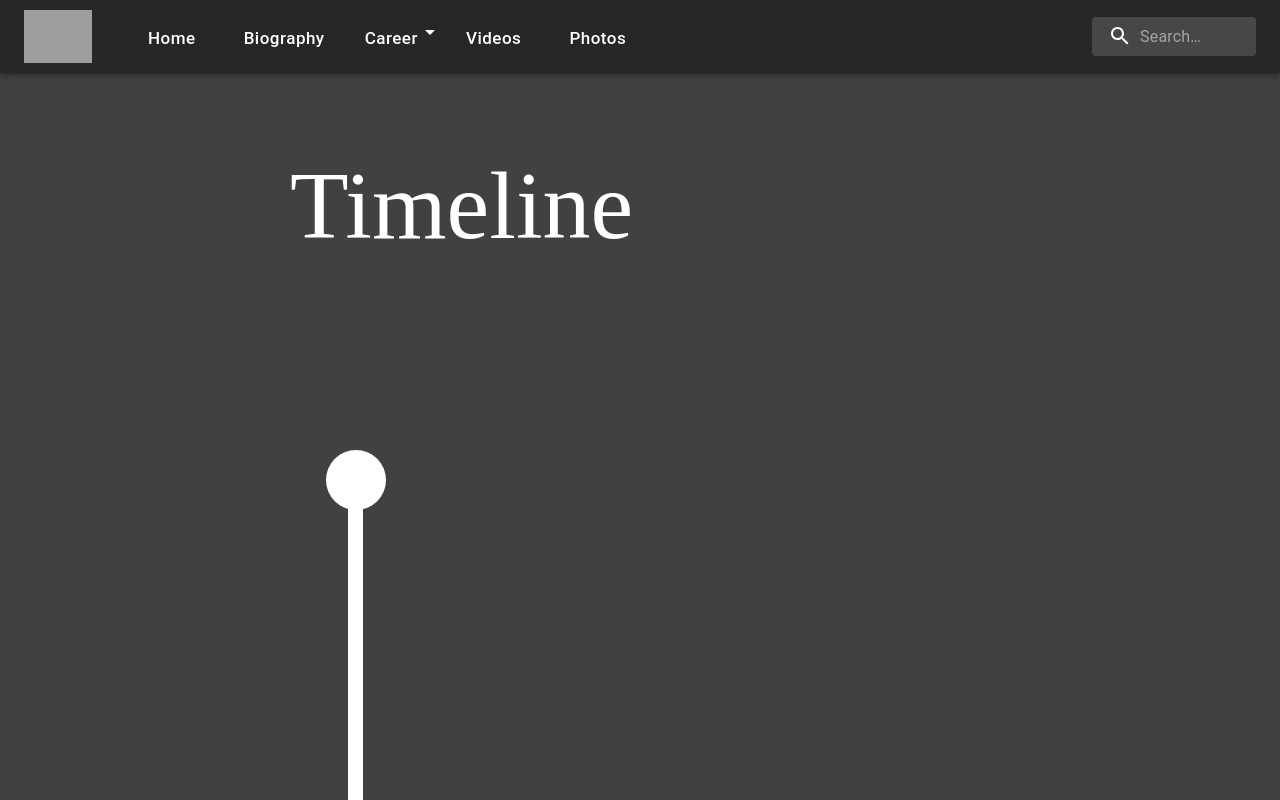
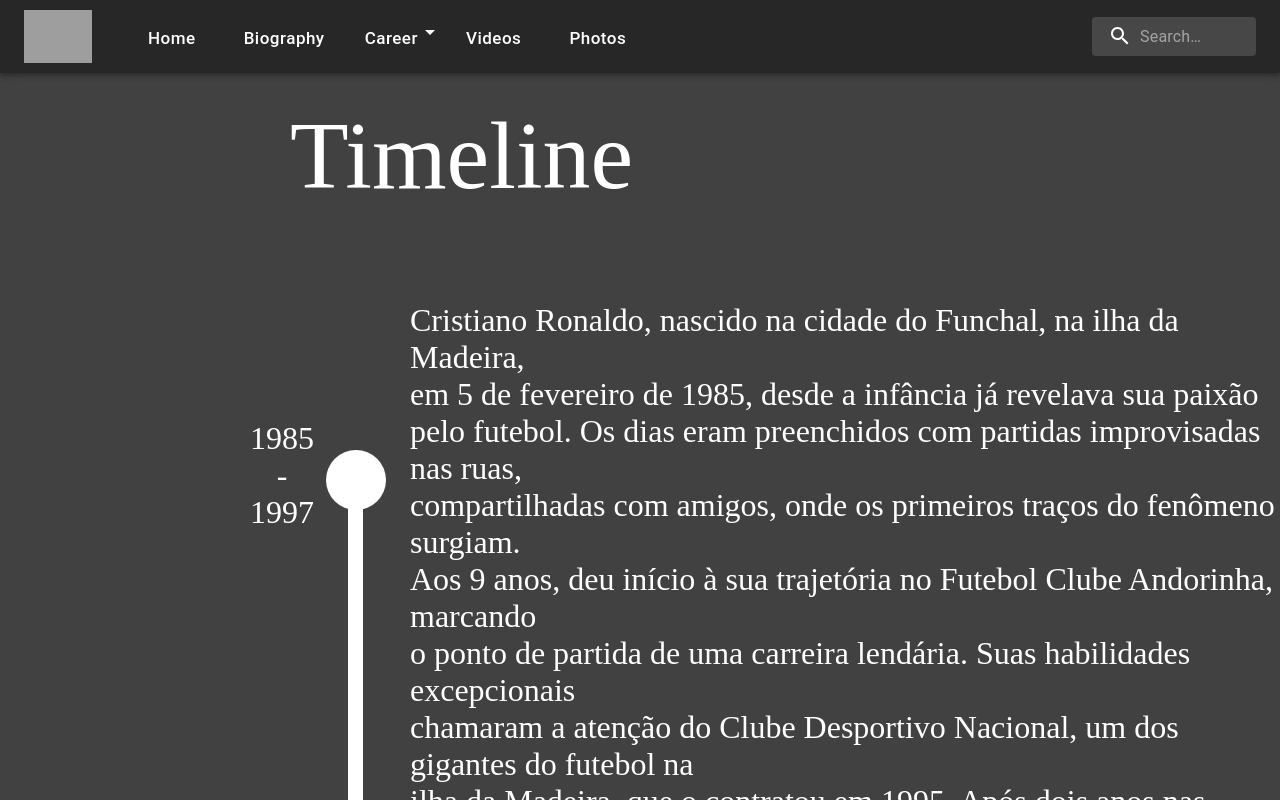
Before and after one commit to miguelfcostaa/SGM, a React (Create React App) app: page /timeline1 in a window 1280 px wide. Built offline with nearby package versions, Linux system fonts and the light colour scheme; grey boxes are pictures that could not be loaded.

Commit message:
timeline1 feita!

```diff
--- a/src/components/Timeline1.tsx
+++ b/src/components/Timeline1.tsx
@@ -6,11 +6,11 @@
     return (
         <div style={{overflow: 'hidden', background: '#414141', position: 'absolute', height: '100%', width: '100%'}} >
             <NavBar />
-            <Box sx={{ marginLeft: '1550px', marginTop: "0px" }}>
+            <Box sx={{ marginLeft: '1480px', marginTop: "100px" }}>
                 <img
-                height="980"
+                height="600"
                 width="400"
-                src="https://cdn.discordapp.com/attachments/525052167007240224/1179443168022900777/cristiano_Andorinha.png?ex=6579cd0c&is=6567580c&hm=3829a6d78156959a618c54142547f19c175f2bd3ce35f0e8803038571611b603&"
+                src="https://cdn.discordapp.com/attachments/525052167007240224/1183474748546621601/Ronaldo_andorinha.jpg?ex=658877bf&is=657602bf&hm=ab5b1cbc8db56eedcbb076a6ef8e80b3c41b31a747d08c50b6f4fd688ce58adc&"
                 ></img>
             </Box>
             <span className="TimelineTitle">
@@ -18,6 +18,24 @@
             </span>
             <div className="ball"></div>
             <div className="line"></div>
+            <div className="textotimeline1">
+                <p> Cristiano Ronaldo, nascido na cidade do Funchal, na ilha da Madeira,<br></br>
+                    em 5 de fevereiro de 1985, desde a infância já revelava sua paixão <br></br>
+                    pelo futebol. Os dias eram preenchidos com partidas improvisadas nas ruas, <br></br>
+                    compartilhadas com amigos, onde os primeiros traços do fenômeno surgiam. <br></br>
+                    Aos 9 anos, deu início à sua trajetória no Futebol Clube Andorinha, marcando <br></br>
+                    o ponto de partida de uma carreira lendária. Suas habilidades excepcionais <br></br>
+                    chamaram a atenção do Clube Desportivo Nacional, um dos gigantes do futebol na <br></br>
+                    ilha da Madeira, que o contratou em 1995. Após dois anos nas categorias de <br></br>
+                    base do Nacional, Cristiano fez a transição para as categorias de base do <br></br>
+                    Sporting Clube de Portugal em 1997. Essa mudança foi motivada por uma dívida <br></br>
+                    de 450 mil escudos (2.244 euros) do Nacional com o Sporting</p>
+            </div>
+            <span className="datatimeline1">
+                   1985 <br></br>
+                   <center> - </center>
+                   1997
+            </span>
         </div>
     );
 }
--- a/src/index.css
+++ b/src/index.css
@@ -252,7 +252,7 @@
 .TimelineTitle {
   position: absolute;
   left: 290px;
-  top: 150px;
+  top: 100px;
   font-size: 6rem;
   font-family: 'Times New Roman', Times, serif;
   color: white;
@@ -276,3 +276,21 @@
   background-color: white;
   position: absolute;
 }
+
+.textotimeline1 {
+  font-family: 'Times New Roman', Times, serif;
+  position: absolute;
+  top: 270px;
+  left: 410px;
+  font-size: 2.0rem;
+  color: white;
+}
+
+.datatimeline1 {
+  position: absolute;
+  left: 250px;
+  top: 420px;
+  font-size: 2rem;
+  font-family: 'Times New Roman', Times, serif;
+  color: white;
+}
```
Also changed, not shown: src/components/Timeline2.tsx (added).
